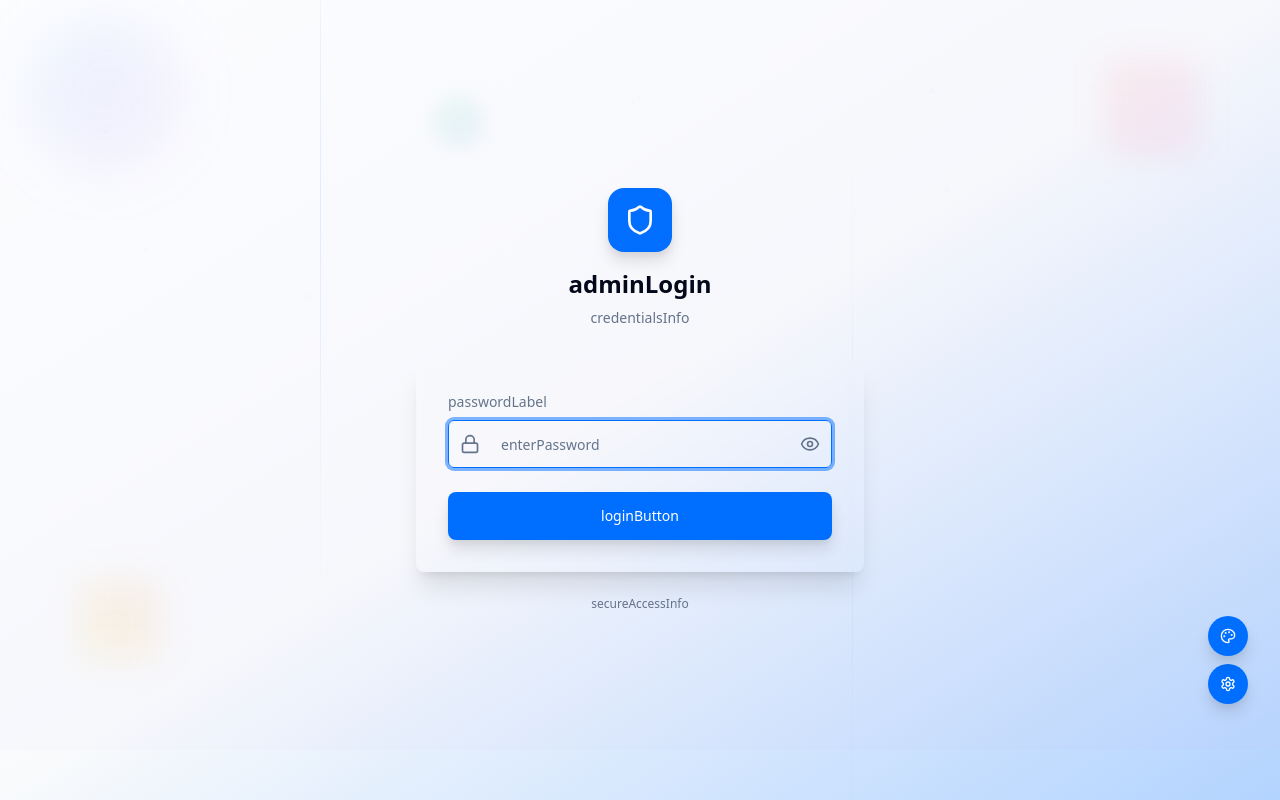
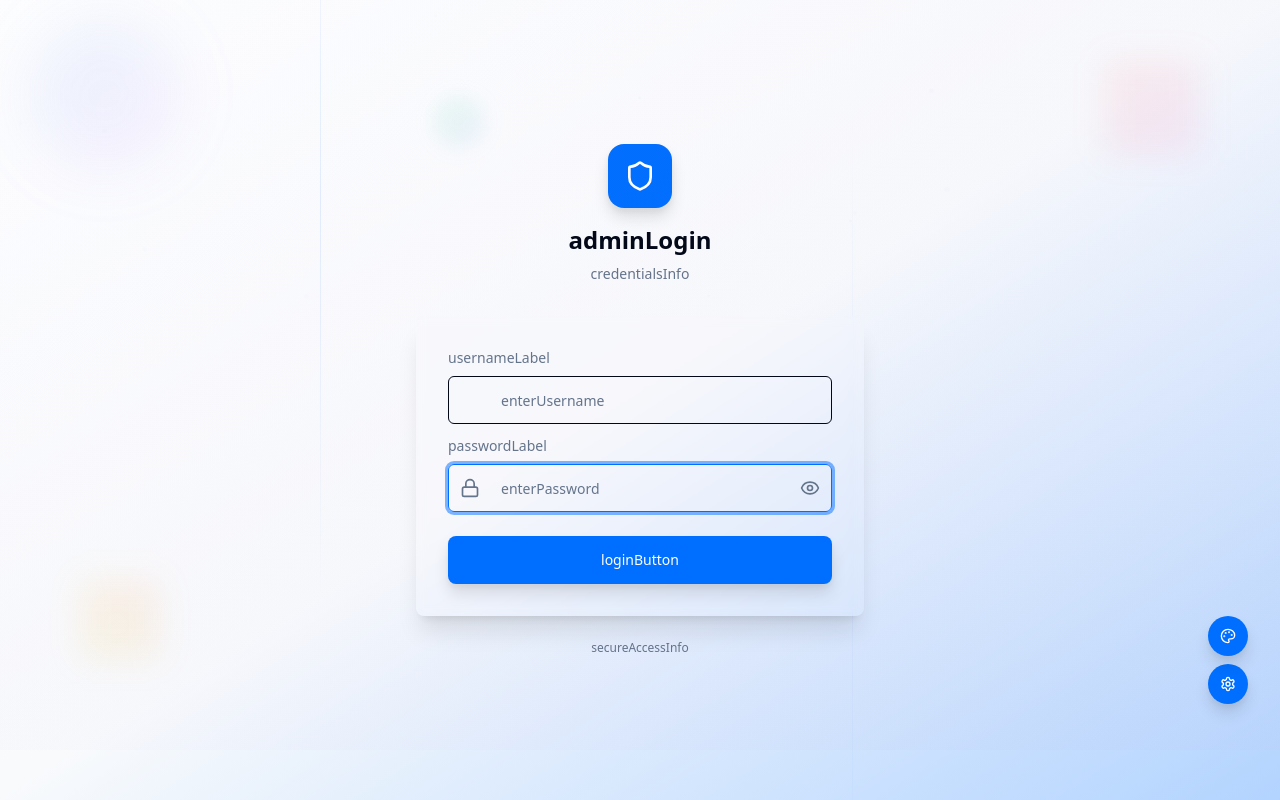
Before and after one commit to dont1990/port, a Next.js app in the folder frontend/: page /auth/login in a window 1280 px wide. Built offline with nearby package versions, Linux system fonts and the light colour scheme; what i18next-resources-to-backend would draw is missing.

Commit message:
username added to login form

```diff
--- a/frontend/app/components/auth/actions/authActions.ts
+++ b/frontend/app/components/auth/actions/authActions.ts
@@ -1,20 +1,21 @@
-// frontend/actions/auth.ts
 
-export async function loginAdmin(password: string) {
+export async function loginAdmin(username: string, password: string) {
   const res = await fetch(`${process.env.NEXT_PUBLIC_API_URL}/auth/login`, {
     method: "POST",
     headers: { "Content-Type": "application/json" },
-    body: JSON.stringify({ username: "admin", password }),
+    body: JSON.stringify({ username, password }),
     credentials: "include",
   });
 
   if (!res.ok) {
-    const errorData = await res.json();
-    throw new Error(errorData.message || "Login failed");
+    const error = new Error("Login failed");
+    (error as any).response = res;
+    throw error;
   }
 
   return res.json();
 }
+
 
 export async function logoutAdmin() {
   const res = await fetch(`${process.env.NEXT_PUBLIC_API_URL}/auth/logout`, {
--- a/frontend/app/components/auth/hooks/useAdminLogin.ts
+++ b/frontend/app/components/auth/hooks/useAdminLogin.ts
@@ -1,14 +1,13 @@
-"use client";
-
 import { useState } from "react";
 import { useTranslation } from "react-i18next";
 import { useRouter } from "next/navigation";
 import { loginAdmin } from "../actions/authActions";
 
-export function useLoginForm() {
+export function useAdminLogin() {
   const { t } = useTranslation("login");
   const router = useRouter();
 
+  const [username, setUsername] = useState(""); // <-- new
   const [password, setPassword] = useState("");
   const [error, setError] = useState("");
   const [showPassword, setShowPassword] = useState(false);
@@ -20,10 +19,19 @@ export function useLoginForm() {
     setError("");
 
     try {
-      await loginAdmin(password);
+      await loginAdmin(username, password);  // <-- pass username and password
       router.push("/admin");
     } catch (err: any) {
-      setError(t(err.message) || t("invalidPassword"));
+      let errorCode = "UNKNOWN_ERROR";
+
+      try {
+        const data = await err.response?.json();
+        if (data?.errorCode) errorCode = data.errorCode;
+      } catch {
+        // ignore JSON parse errors
+      }
+
+      setError(t(`errors.${errorCode}`, t("errors.UNKNOWN_ERROR")));
     } finally {
       setIsLoading(false);
     }
@@ -31,11 +39,13 @@ export function useLoginForm() {
 
   return {
     t,
+    username,               // <-- expose username state
     password,
     error,
     showPassword,
     isLoading,
     handleSubmit,
+    onUsernameChange: setUsername,  // <-- expose username setter
     onPasswordChange: setPassword,
     toggleShowPassword: () => setShowPassword((v) => !v),
   };
--- a/frontend/app/components/auth/login-form/index.tsx
+++ b/frontend/app/components/auth/login-form/index.tsx
@@ -6,19 +6,21 @@ import { Button } from "@/app/components/ui/button";
 import { Eye, EyeOff, Lock, Shield } from "lucide-react";
 import { cn } from "@/app/lib/utils/cn/cn";
 import { useLang } from "@/app/context/langContext";
-import { useLoginForm } from "../hooks/useAdminLogin";
+import { useAdminLogin } from "../hooks/useAdminLogin";
 
 const LoginForm = () => {
   const {
     t,
     password,
+    username,
     error,
     showPassword,
     isLoading,
     handleSubmit,
     onPasswordChange,
     toggleShowPassword,
-  } = useLoginForm();
+    onUsernameChange,
+  } = useAdminLogin();
 
   const { dir } = useLang();
 
@@ -52,7 +54,30 @@ const LoginForm = () => {
           style={{ color: "hsl(var(--card-foreground))" }}
         >
           <CardContent className="p-8">
-            <form onSubmit={handleSubmit} className="space-y-6">
+            <form onSubmit={handleSubmit} className="space-y-3">
+              {/* Username Field */}
+              <div className="space-y-2">
+                <label
+                  htmlFor="username"
+                  className="text-sm font-medium block text-muted-foreground"
+                >
+                  {t("usernameLabel")}
+                </label>
+                <Input
+                  id="username"
+                  type="text"
+                  value={username}
+                  onChange={(e) => onUsernameChange(e.target.value)}
+                  placeholder={t("enterUsername")}
+                  autoFocus
+                  className={cn(
+                    "h-12 bg-[color:var(--muted)/0.5] dark:bg-[color:var(--muted)/0.5] border-[color:var(--border)] dark:border-[color:var(--border)] focus:bg-[color:var(--background)] dark:focus:bg-[color:var(--background)] transition-colors duration-200 placeholder:ps-1",
+                    dir === "rtl" ? "pr-10 pl-12" : "pl-12 pr-12",
+                    error &&
+                      "border-red-300 dark:border-red-500 bg-red-50/50 dark:bg-red-900/20 focus:border-red-400 dark:focus:border-red-400"
+                  )}
+                />
+              </div>
               <div className="space-y-2">
                 <label className="text-sm font-medium block text-muted-foreground">
                   {t("passwordLabel")}
@@ -117,7 +142,7 @@ const LoginForm = () => {
                 type="submit"
                 disabled={isLoading}
                 className="w-full h-12 rounded-lg shadow-lg hover:shadow-xl transition-all duration-200 disabled:opacity-50 disabled:cursor-not-allowed
-                 text-primary-foreground"
+                 text-primary-foreground !mt-6"
               >
                 {isLoading ? (
                   <div className="flex items-center justify-center gap-2">
--- a/frontend/app/locales/en/login.json
+++ b/frontend/app/locales/en/login.json
@@ -12,5 +12,12 @@
   "confirm_logout": "Logout",
   "credentialsInfo": "Enter your credentials to access the admin panel",
   "passwordLabel": "Password",
-  "secureAccessInfo": "Secure admin access • Protected by encryption"
+  "secureAccessInfo": "Secure admin access • Protected by encryption",
+  "usernameLabel": "Username",
+  "enterUsername": "Enter your username",
+  "errors": {
+    "INVALID_CREDENTIALS": "Invalid username or password.",
+    "INTERNAL_ERROR": "Internal server error, please try again later.",
+    "UNKNOWN_ERROR": "An unexpected error occurred."
+  }
 }
--- a/frontend/app/locales/fa/login.json
+++ b/frontend/app/locales/fa/login.json
@@ -12,5 +12,12 @@
   "confirm_logout": "خروج",
   "credentialsInfo": "لطفاً اطلاعات خود را برای دسترسی به پنل مدیریت وارد کنید",
   "passwordLabel": "رمز عبور",
-  "secureAccessInfo": "دسترسی امن به مدیریت • محافظت شده با رمزگذاری"
+  "secureAccessInfo": "دسترسی امن به مدیریت • محافظت شده با رمزگذاری",
+  "usernameLabel": "نام کاربری",
+  "enterUsername": "نام کاربری خود را وارد کنید",
+  "errors": {
+    "INVALID_CREDENTIALS": "نام کاربری یا رمز عبور اشتباه است.",
+    "INTERNAL_ERROR": "خطای داخلی سرور، لطفاً بعداً دوباره تلاش کنید.",
+    "UNKNOWN_ERROR": "خطای غیرمنتظره‌ای رخ داده است."
+  }
 }
```
Also changed, not shown: 1 other file (tests, documents, lock files or other folders).
